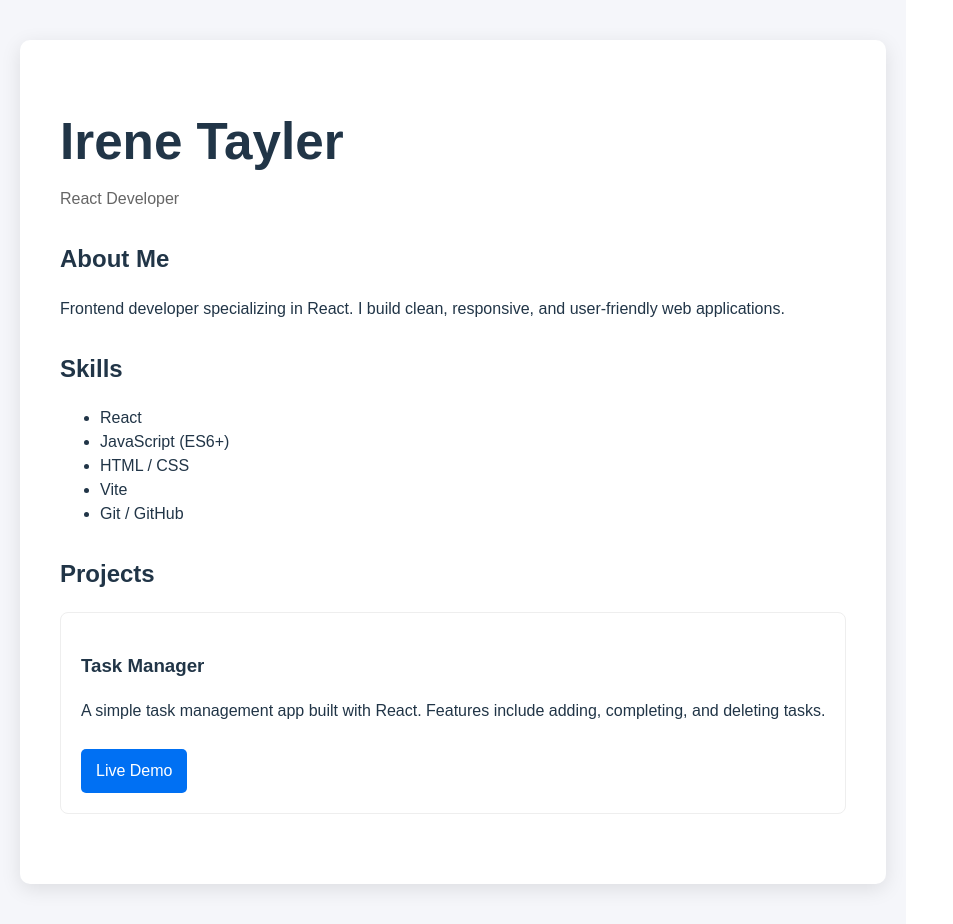
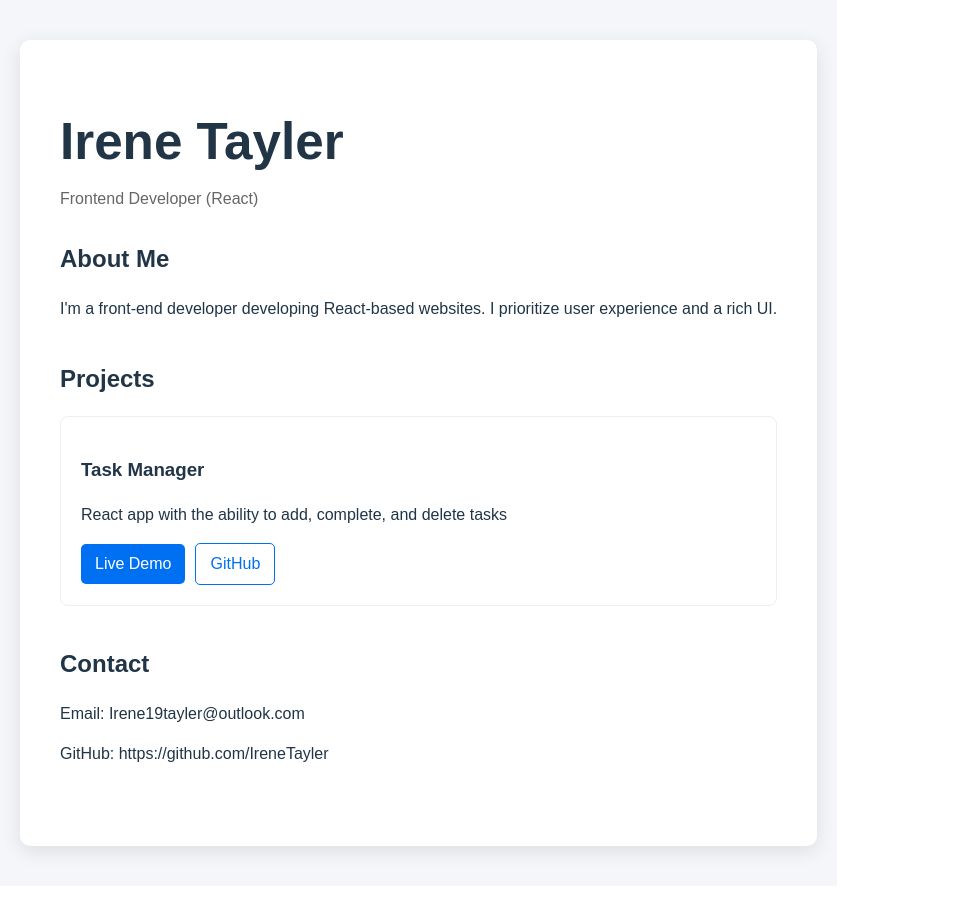
Before and after one commit to IreneTayler/my-portfolio, a React (Vite) app: page / in a window 1280 px wide. Shown: the whole page, without its empty margins (0-953 px from the left). After the commit the page ends 886 px from the top, so only its background shows below. Built offline with nearby package versions, Linux system fonts and the light colour scheme.

Commit message:
Add portfolio layout

```diff
--- a/src/App.jsx
+++ b/src/App.jsx
@@ -7,42 +7,26 @@ function App() {
   return (
     <div style={styles.page}>
       <div style={styles.container}>
-        {/* Header */}
-        <h1 style={styles.name}>Irene Tayler</h1>
-        <p style={styles.role}>React Developer</p>
+        <h1 style={styles.title}>Irene Tayler</h1>
+        <p style={styles.subtitle}>Frontend Developer (React)</p>
 
         {/* About */}
         <section style={styles.section}>
           <h2>About Me</h2>
           <p>
-            Frontend developer specializing in React.
-            I build clean, responsive, and user-friendly web applications.
+            I'm a front-end developer developing React-based websites. I prioritize user experience and a rich UI.
           </p>
-        </section>
-
-        {/* Skills */}
-        <section style={styles.section}>
-          <h2>Skills</h2>
-          <ul>
-            <li>React</li>
-            <li>JavaScript (ES6+)</li>
-            <li>HTML / CSS</li>
-            <li>Vite</li>
-            <li>Git / GitHub</li>
-          </ul>
         </section>
 
         {/* Projects */}
         <section style={styles.section}>
           <h2>Projects</h2>
 
-          <div style={styles.projectCard}>
+          <div style={styles.card}>
             <h3>Task Manager</h3>
-            <p>
-              A simple task management app built with React.
-              Features include adding, completing, and deleting tasks.
-            </p>
+            <p>React app with the ability to add, complete, and delete tasks</p>
 
+            <div>
               <a
                 href="https://task-manager-five-phi-15.vercel.app/"
                 target="_blank"
@@ -51,7 +35,24 @@ function App() {
               >
                 Live Demo
               </a>
+
+              <a
+                href="https://github.com/IreneTayler/task-manager"
+                target="_blank"
+                rel="noreferrer"
+                style={styles.buttonOutline}
+              >
+                GitHub
+              </a>
             </div>
+          </div>
+        </section>
+
+        {/* Contact */}
+        <section style={styles.section}>
+          <h2>Contact</h2>
+          <p>Email: Irene19tayler@outlook.com</p>
+          <p>GitHub: https://github.com/IreneTayler</p>
         </section>
       </div>
     </div>
@@ -60,40 +61,48 @@ function App() {
 
 const styles = {
   page: {
+    background: "#f5f6fa",
     minHeight: "100vh",
-    background: "#f5f6fa",
     padding: "40px 20px",
-    fontFamily: "Arial, sans-serif",
+    fontFamily: "Arial",
   },
   container: {
     maxWidth: "800px",
     margin: "0 auto",
-    background: "#fff",
+    background: "white",
     padding: "40px",
     borderRadius: "10px",
     boxShadow: "0 5px 20px rgba(0,0,0,0.1)",
   },
-  name: {
+  title: {
     marginBottom: "5px",
   },
-  role: {
+  subtitle: {
     color: "#666",
     marginBottom: "30px",
   },
   section: {
-    marginBottom: "30px",
+    marginBottom: "40px",
   },
-  projectCard: {
+  card: {
     border: "1px solid #eee",
     padding: "20px",
     borderRadius: "8px",
   },
   button: {
     display: "inline-block",
-    marginTop: "10px",
-    padding: "10px 15px",
+    marginRight: "10px",
+    padding: "8px 14px",
     background: "#0070f3",
-    color: "#fff",
+    color: "white",
+    textDecoration: "none",
+    borderRadius: "5px",
+  },
+  buttonOutline: {
+    display: "inline-block",
+    padding: "8px 14px",
+    border: "1px solid #0070f3",
+    color: "#0070f3",
     textDecoration: "none",
     borderRadius: "5px",
   },
```
Lines whose indentation alone changed are shown as unchanged.
